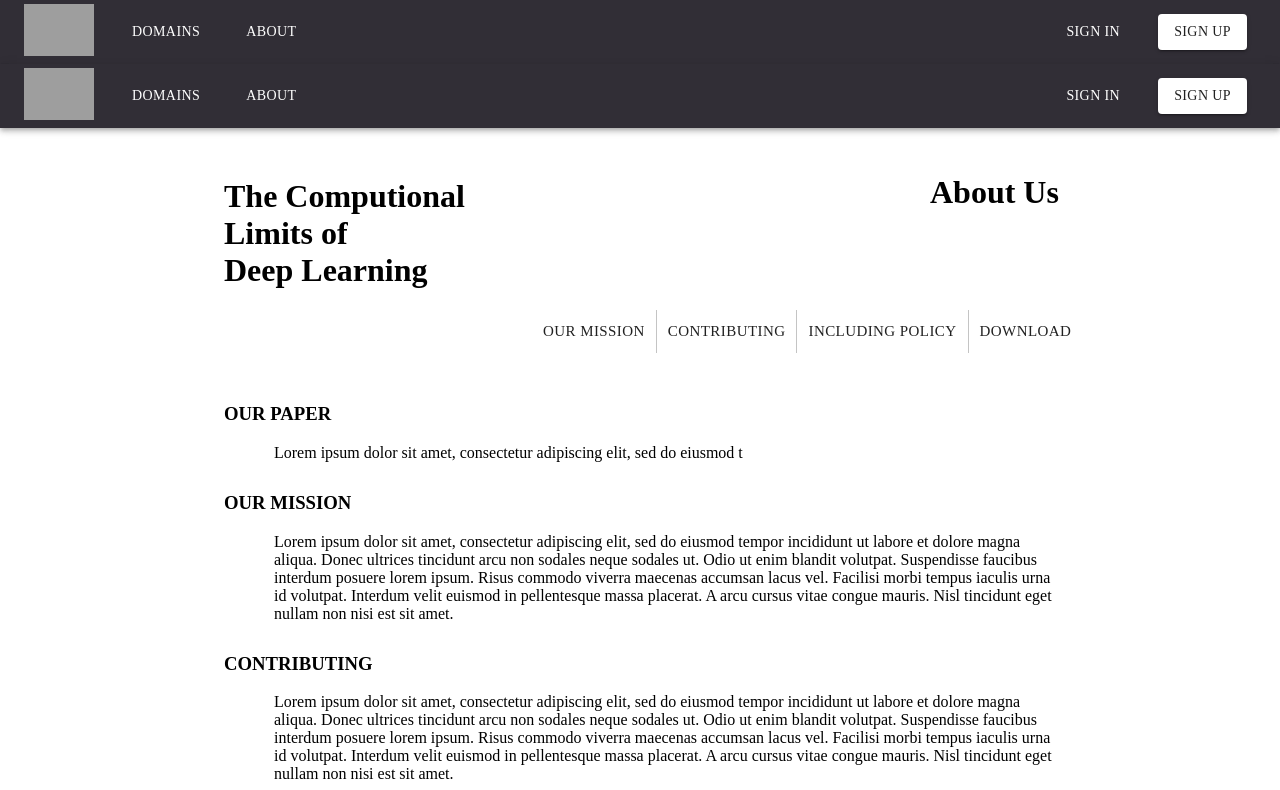
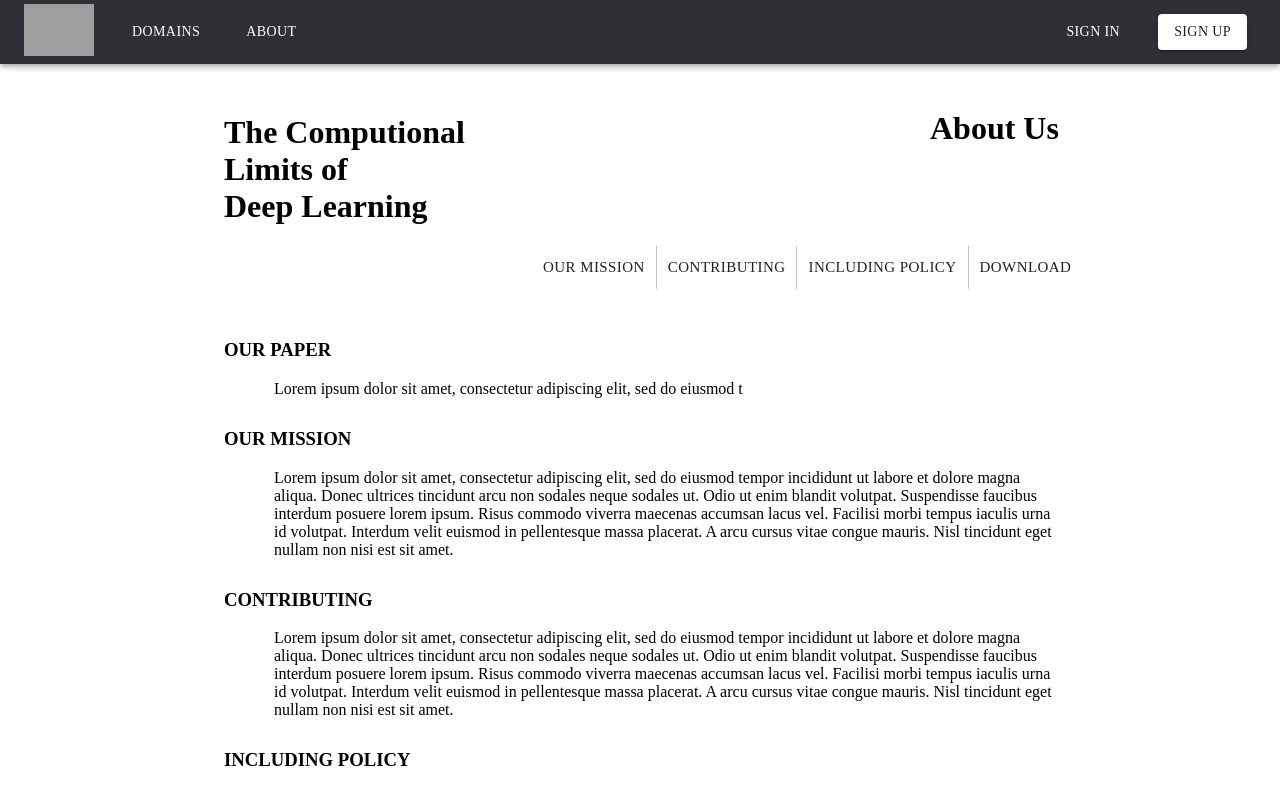
Before and after one commit to UnBArqDsw/2020.1_G2_TCLDL_Client, a Next.js app: page /about in a window 1280 px wide. Shown: the top 790 px of the page. Built offline with nearby package versions, Linux system fonts and the light colour scheme; grey boxes are pictures that could not be loaded; a web font is replaced by a local one.

Commit message:
Fix about page appbar
Signed-off-by: Gabriel <gabrielfilipe7unb@gmail.com>
Co-authored-by: Guilherme Banci <guibanci@gmail.com>

```diff
--- a/src/pages/about.js
+++ b/src/pages/about.js
@@ -1,12 +1,10 @@
 import React from "react";
-import AppBar from "../components/AppBar";
 import AboutContainer from "../components/AboutContainer";
 
 
 export default function About() {
   return (
     <div>
-      <AppBar />
       <AboutContainer />
     </div>
   );
```
